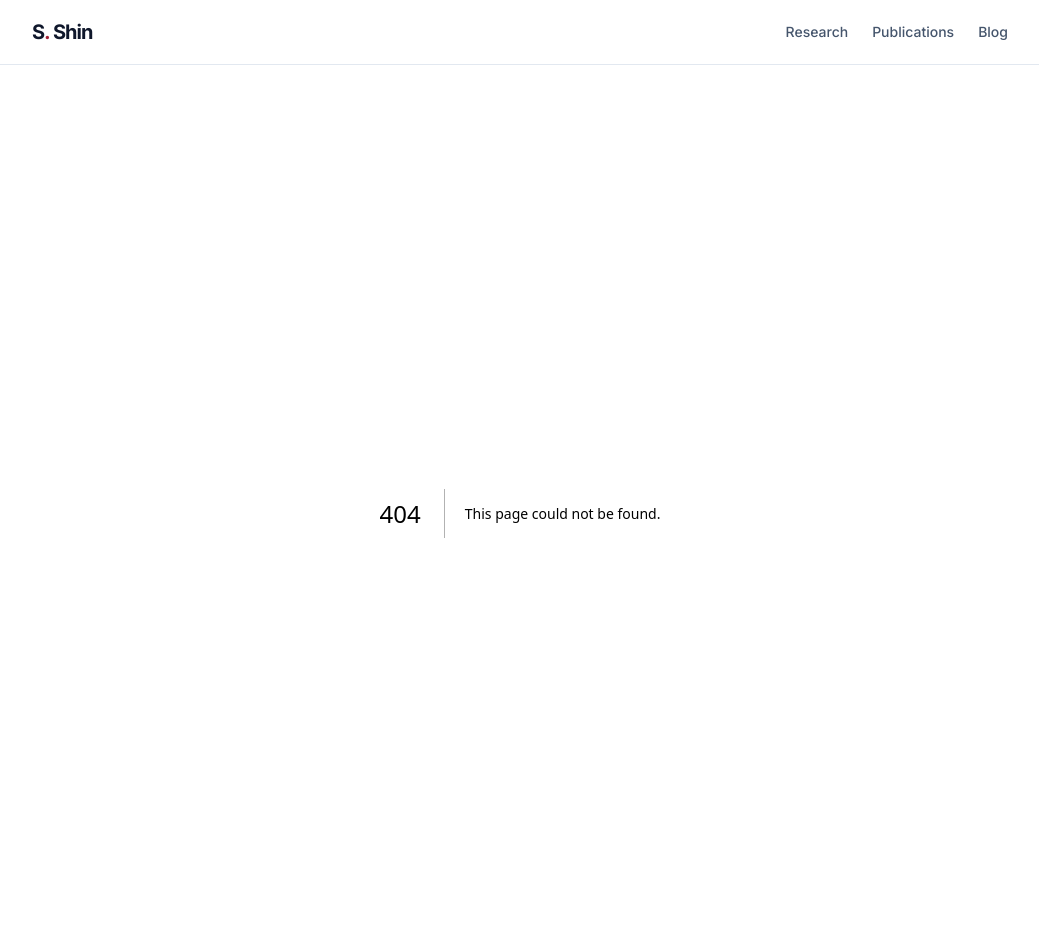
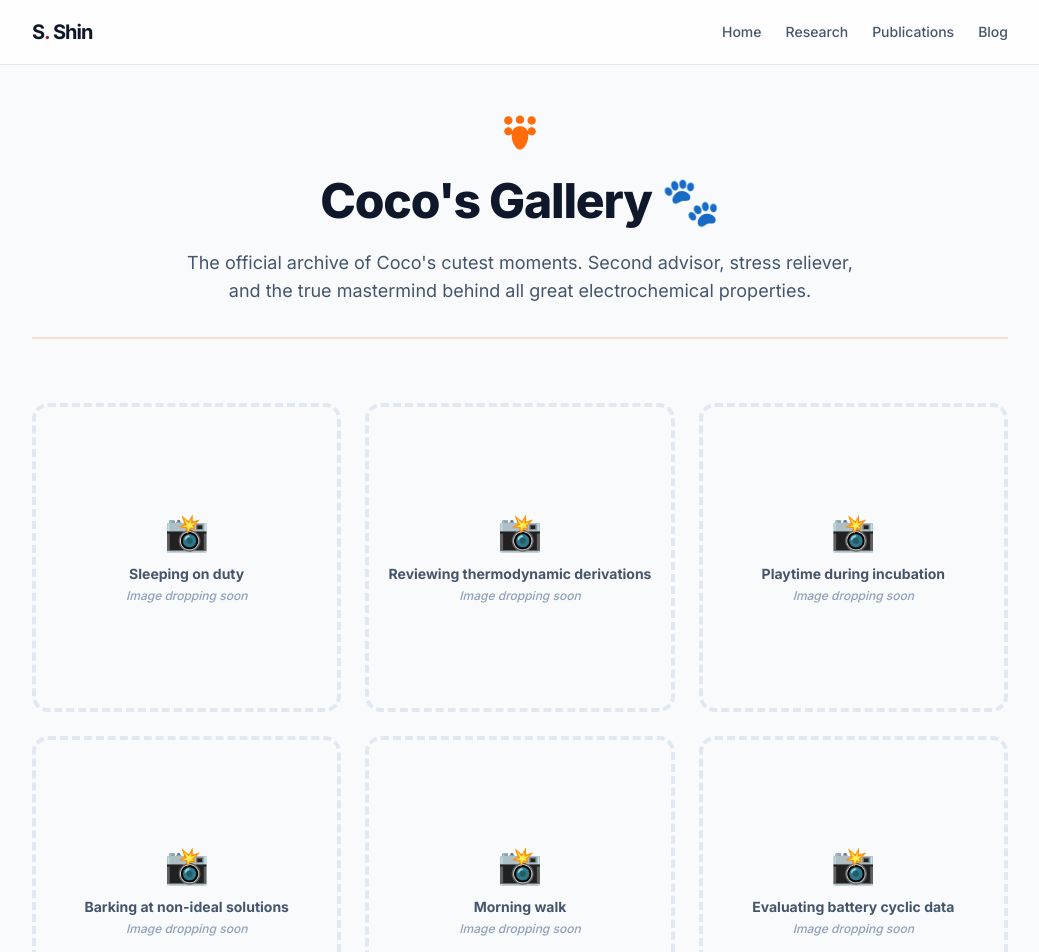
Before and after one commit to SeokminShin/portfolio, a Next.js app: page /coco in a window 1280 px wide. Before the commit this address had no page. Shown: the top 952 px of the page, without its empty margins (120-1159 px from the left). Built offline with nearby package versions, Linux system fonts and the light colour scheme.

Commit message:
Add Home link to nav and dedicated Coco gallery

```diff
--- /dev/null
+++ b/src/app/coco/page.tsx
@@ -0,0 +1,44 @@
+import Link from 'next/link';
+
+export default function CocoGallery() {
+  // Add placeholder image paths here later. You can just drop cute images in the public/ folder and reference them here!
+  const photos = [
+    { src: "/coco/placeholder1.jpg", title: "Sleeping on duty" },
+    { src: "/coco/placeholder2.jpg", title: "Reviewing thermodynamic derivations" },
+    { src: "/coco/placeholder3.jpg", title: "Playtime during incubation" },
+    { src: "/coco/placeholder4.jpg", title: "Barking at non-ideal solutions" },
+    { src: "/coco/placeholder5.jpg", title: "Morning walk" },
+    { src: "/coco/placeholder6.jpg", title: "Evaluating battery cyclic data" },
+  ];
+
+  return (
+    <div className="flex flex-col gap-12 animate-in fade-in slide-in-from-bottom-4 duration-700 pb-20">
+      <header className="flex flex-col items-center gap-4 text-center border-b-2 border-[#FF6C0C]/20 pb-8">
+        <div className="flex gap-2 mb-2 text-[#FF6C0C]">
+          <svg className="w-10 h-10" viewBox="0 0 24 24" fill="currentColor" xmlns="http://www.w3.org/2000/svg"><path d="M12 6.5C13.4 6.5 14.5 5.4 14.5 4S13.4 1.5 12 1.5 9.5 2.6 9.5 4 10.6 6.5 12 6.5ZM19 7C20.4 7 21.5 5.9 21.5 4.5S20.4 2 19 2 16.5 3.1 16.5 4.5 17.6 7 19 7ZM5 7C6.4 7 7.5 5.9 7.5 4.5S6.4 2 5 2 2.5 3.1 2.5 4.5 3.6 7 5 7ZM19 8.5C17.6 8.5 16.5 9.6 16.5 11S17.6 13.5 19 13.5 21.5 12.4 21.5 11 20.4 8.5 19 8.5ZM5 8.5C3.6 8.5 2.5 9.6 2.5 11S3.6 13.5 5 13.5 7.5 12.4 7.5 11 6.4 8.5 5 8.5ZM12 8C9.5 8 7 9.5 7 13.5C7 17.5 9.5 22 12 22S17 17.5 17 13.5C17 9.5 14.5 8 12 8Z"/></svg>
+        </div>
+        <h1 className="text-5xl font-extrabold tracking-tight text-slate-900">Coco's Gallery 🐾</h1>
+        <p className="max-w-2xl text-lg text-slate-600 mt-2">
+          The official archive of Coco's cutest moments. Second advisor, stress reliever, and the true mastermind behind all great electrochemical properties.
+        </p>
+      </header>
+
+      {/* Gallery Grid */}
+      <div className="grid grid-cols-1 sm:grid-cols-2 md:grid-cols-3 gap-6 mt-4">
+        {photos.map((photo, i) => (
+          <div key={i} className="aspect-square bg-slate-50 rounded-2xl border-4 border-dashed border-slate-200 flex flex-col items-center justify-center text-slate-400 group hover:border-[#FF6C0C]/50 hover:bg-[#FF6C0C]/5 transition-all duration-300 transform hover:-translate-y-1 hover:shadow-lg cursor-pointer">
+            <span className="text-4xl mb-3 group-hover:scale-125 transition-transform duration-300">📸</span>
+            <span className="text-sm font-bold text-slate-600 px-4 text-center">{photo.title}</span>
+            <span className="text-xs font-medium text-slate-400 mt-1 italic">Image dropping soon</span>
+          </div>
+        ))}
+      </div>
+
+      <div className="flex justify-center mt-12">
+        <Link href="/" className="px-6 py-3 bg-slate-100 text-slate-700 font-bold rounded-full hover:bg-[#FF6C0C] hover:text-white transition-colors duration-300 hover:scale-105 transform">
+          &larr; Return to Home
+        </Link>
+      </div>
+    </div>
+  );
+}
--- a/src/app/layout.tsx
+++ b/src/app/layout.tsx
@@ -24,6 +24,7 @@ export default function RootLayout({
               S<span className="text-[#A31F34] transition-colors group-hover:text-[#FF6C0C]">.</span> Shin
             </Link>
             <div className="flex gap-6 text-sm font-medium text-slate-600">
+              <Link href="/" className="transition-colors hover:text-slate-900">Home</Link>
               <Link href="/research" className="transition-colors hover:text-slate-900">Research</Link>
               <Link href="/publications" className="transition-colors hover:text-slate-900">Publications</Link>
               <Link href="/posts" className="transition-colors hover:text-[#FF6C0C]">Blog</Link>
--- a/src/app/page.tsx
+++ b/src/app/page.tsx
@@ -83,11 +83,11 @@ export default function Home() {
         <p className="text-center text-slate-600 max-w-lg">
           My deeply beloved dog, <strong>Coco</strong>, who acts as my second advisor and provides endless emotional support during long hours of research. I will be updating this section with cute photos soon!
         </p>
-        <div className="w-48 h-48 rounded-full border-[6px] border-dashed border-[#FF6C0C]/30 flex items-center justify-center bg-[#FF6C0C]/5 text-[#FF6C0C]/70 shadow-inner transform transition hover:scale-105 hover:rotate-6 cursor-pointer">
-          <span className="text-sm font-bold flex flex-col items-center gap-2">
-            🐶<br/>[Photo coming soon]
+        <Link href="/coco" className="w-48 h-48 rounded-full border-[6px] border-dashed border-[#FF6C0C]/30 flex items-center justify-center bg-[#FF6C0C]/5 text-[#FF6C0C]/70 shadow-inner transform transition duration-300 hover:scale-105 hover:rotate-6 cursor-pointer group">
+          <span className="text-sm font-bold flex flex-col items-center gap-2 group-hover:text-[#FF6C0C] transition-colors">
+            🐶<br/>[Click to view gallery]
           </span>
-        </div>
+        </Link>
       </section>
 
     </div>
```
